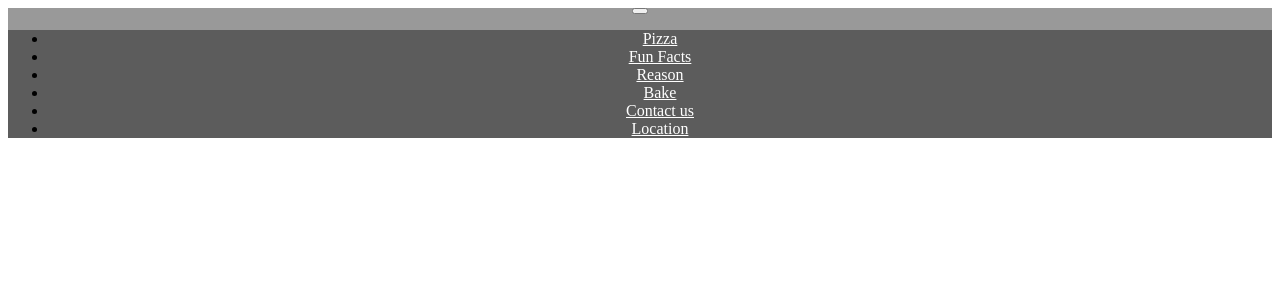
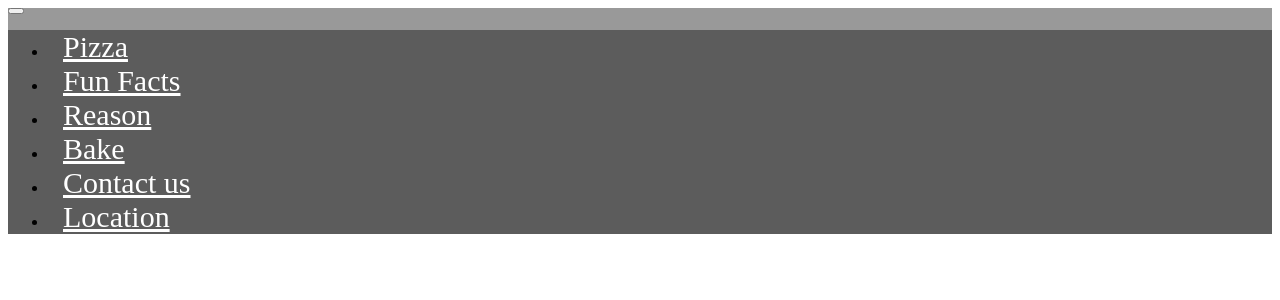
Before and after one commit to ApproxNeo/FED-2020-Assignment, a PHP site: page /header2.html in a window 1280 px wide. Shown: the top 300 px of the page. Run offline with PHP 8.4, Linux system fonts and the light colour scheme.

Commit message:
Fixed header

```diff
--- a/css/bakery-styles.css
+++ b/css/bakery-styles.css
@@ -192,11 +192,12 @@ aside {
     opacity: 0;
     transition: all 1s ease-out;
 }
-
+/*
 p:hover{
     color:black;
     opacity:0.5;
 }
+    */
 #contact {
     background-attachment: fixed;
     background-position:center;
--- a/css/harry-styles.css
+++ b/css/harry-styles.css
@@ -1,8 +1,7 @@
 @charset "UTF-8";
 
 /* Set the box-sizing model to border-box for all the elements in the document */
-html {
-    box-sizing: border-box;
+
 }
 * {
   box-sizing: inherit;
--- a/css/header-styles2.css
+++ b/css/header-styles2.css
@@ -1,9 +1,14 @@
 @charset "UTF-8";
 header {
-    color:black;
+    color: whitesmoke;
+    background-attachment: fixed;
     background-size: cover;
-    background-attachment:fixed;
     text-align: center;
+    background: url(../images/cafe.png) bottom;
+    font-family: 'Reenie Beanie', cursive;
+    max-height: 50vh;
+    width: auto;
+    animation: flyin 1.2s ease forwards;
 }
 
 
@@ -13,9 +18,10 @@ nav div {
 /* change the link color */
 .navbar-custom .navbar-nav .nav-link {
     color: #ffffff;
-    padding: 25px;
+    padding: 15px;
     min-width: 6em;
     transition: all ease 1s;
+    font-size: 30px;
 }
 
     .navbar-custom .navbar-nav .nav-link:hover {
--- a/header2.html
+++ b/header2.html
@@ -1,13 +1,14 @@
 
-    <script src="js/script.js" defer></script>
-    <link rel="stylesheet" href="css/header-styles2.css">
+<script src="js/script.js" defer></script>
+<link rel="stylesheet" href="css/header-styles2.css">
 
-<header>
+<body>
     <nav id="navbar_top" class="navbar navbar-expand-md navbar-custom navbar-dark">
         <div class="container">
-            <button class="navbar-toggler" type="button" data-toggle="collapse" data-target="#collapsibleNavbar" >
+            <button class="navbar-toggler" type="button" data-toggle="collapse" data-target="#collapsibleNavbar">
                 <span class="navbar-toggler-icon"></span>
             </button>
+
             <div class="collapse navbar-collapse row" id="collapsibleNavbar">
                 <ul class="navbar-nav ml-auto">
                     <li class="nav-item" id="item1"><a class="nav-link" href="#"> Pizza </a></li>
@@ -20,4 +21,4 @@
             </div> <!-- navbar-collapse.// -->
         </div> <!-- container.// -->
     </nav>
-</header>
+</body>
--- a/pizza.html
+++ b/pizza.html
@@ -35,6 +35,7 @@
                 <div class="pizza_pic" w3-include-html="header.html"></div>
             </div>
         </div>
+
         <div class="row">
             <div class="col-sm-12">
                 <!-- To Do: Include the header section -->
```
